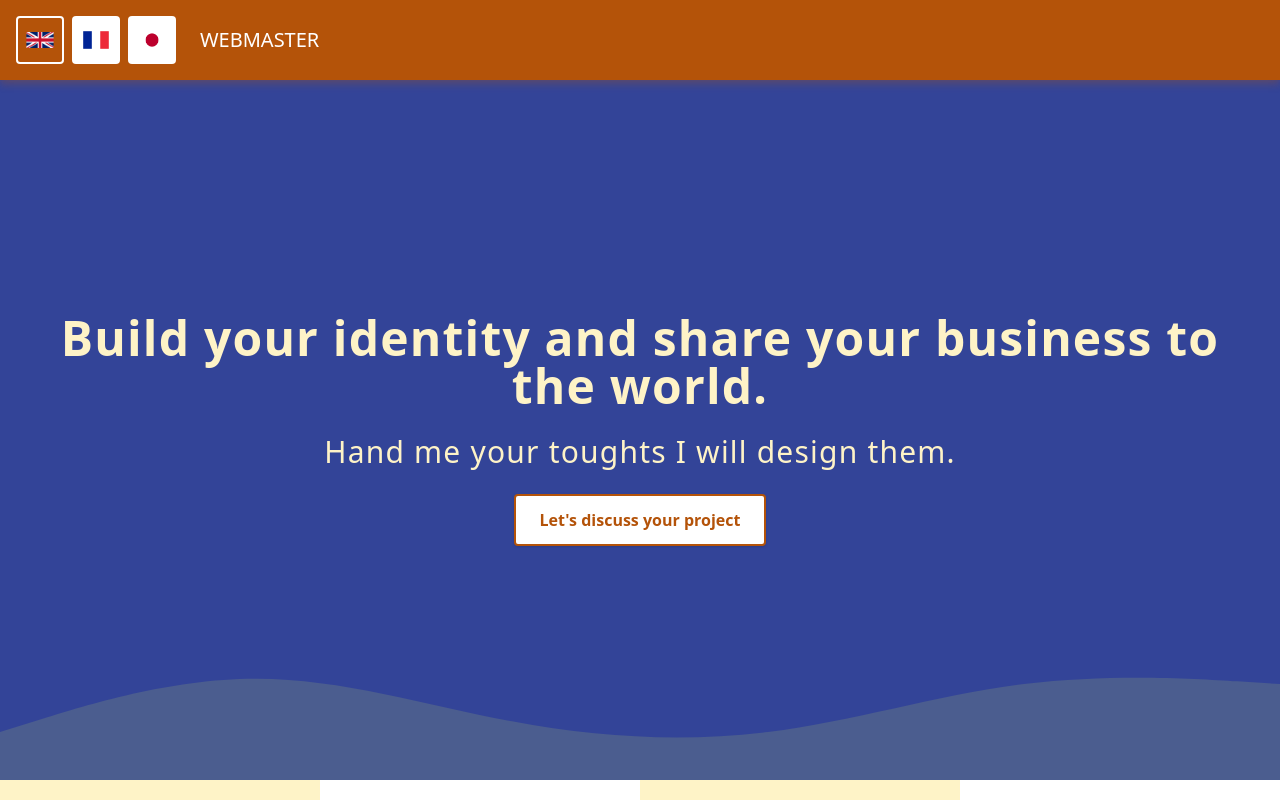
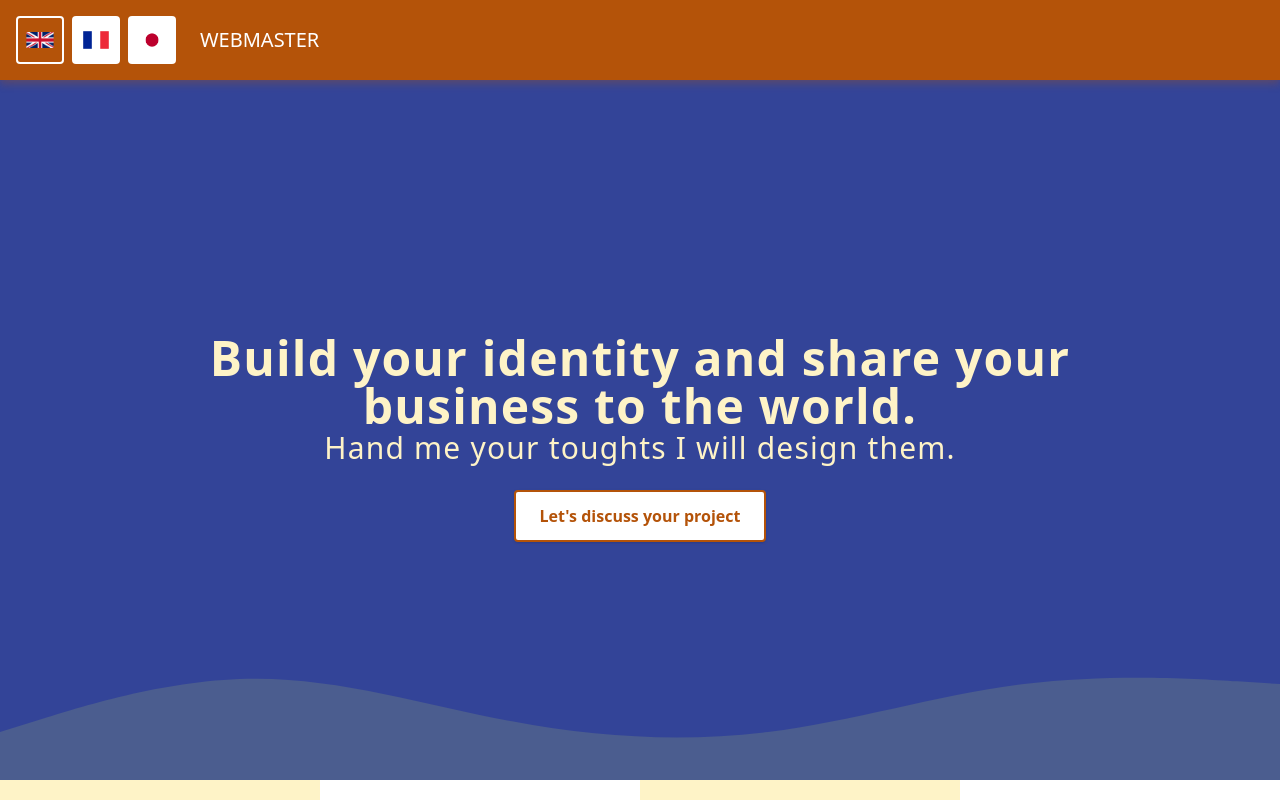
Before and after one commit to milosanchezdespres/portfolio, a Next.js app: page /en in a window 1280 px wide. Shown: the top 800 px of the page. Built offline with nearby package versions, Linux system fonts and the light colour scheme.

Commit message:
size fix

```diff
--- a/src/app/components/Banner.tsx
+++ b/src/app/components/Banner.tsx
@@ -13,7 +13,7 @@ export default function Banner({
 }) {
   return (
     <div
-      className="w-full min-h-[700px] p-8 flex flex-col items-center justify-center
+      className="w-full min-h-[400px] md:min-h-[700px] pt-6 md:pt-8 px-8 flex flex-col items-center justify-start md:justify-center
                  bg-[#334498] relative overflow-hidden shadow-md"
     >
       <svg
@@ -29,11 +29,13 @@ export default function Banner({
         ></path>
       </svg>
 
-      <span className="relative z-10 text-5xl font-extrabold text-[#fef3c7] tracking-wide font-sans text-center">
-        {text}
-        <br />
-        <span className="text-3xl font-normal mt-6 block">{sub_text}</span>
-      </span>
+      <div className="relative z-10 mt-8 md:-mt-4 text-center max-w-4xl w-full">
+        <span className="text-xl md:text-5xl font-extrabold text-[#fef3c7] tracking-wide font-sans">
+          {text}
+          <br />
+          <span className="text-base md:text-3xl font-normal block">{sub_text}</span>
+        </span>
+      </div>
 
       <a href="#contact-form">
         <button
```
